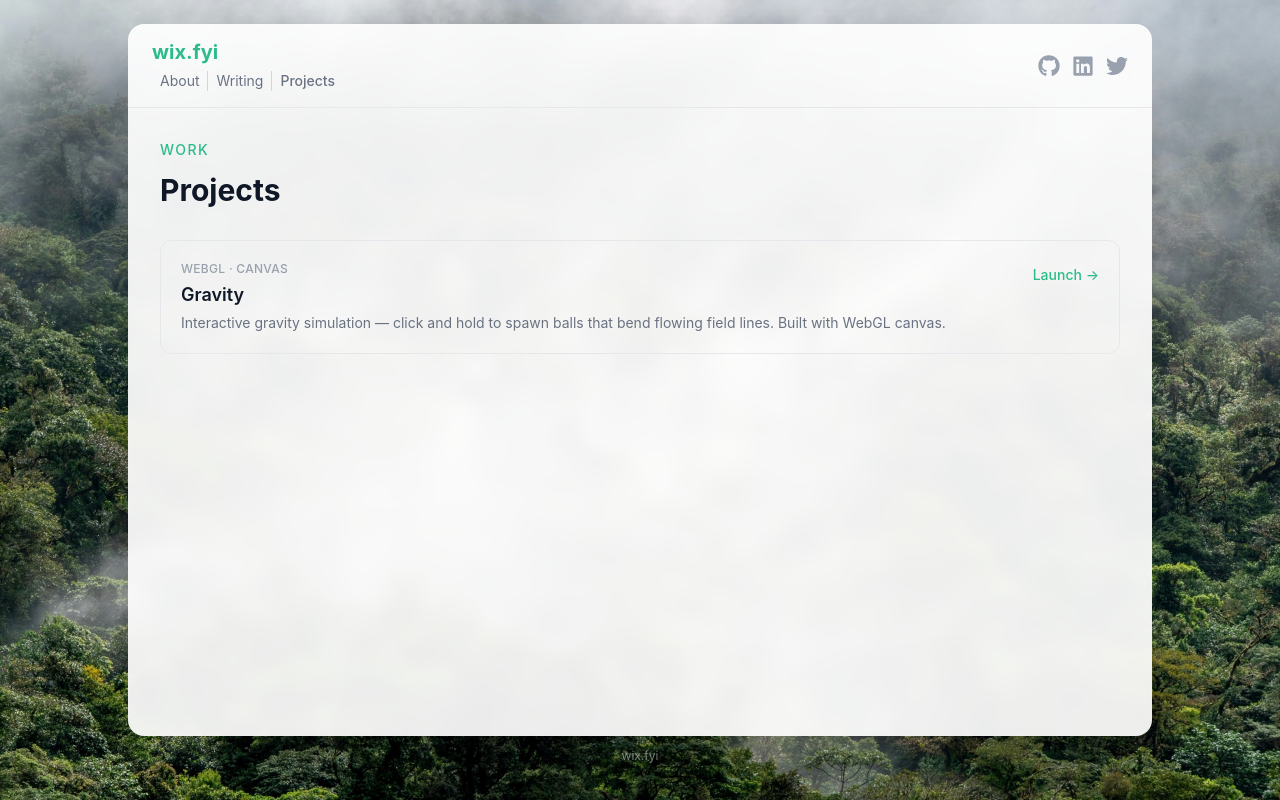
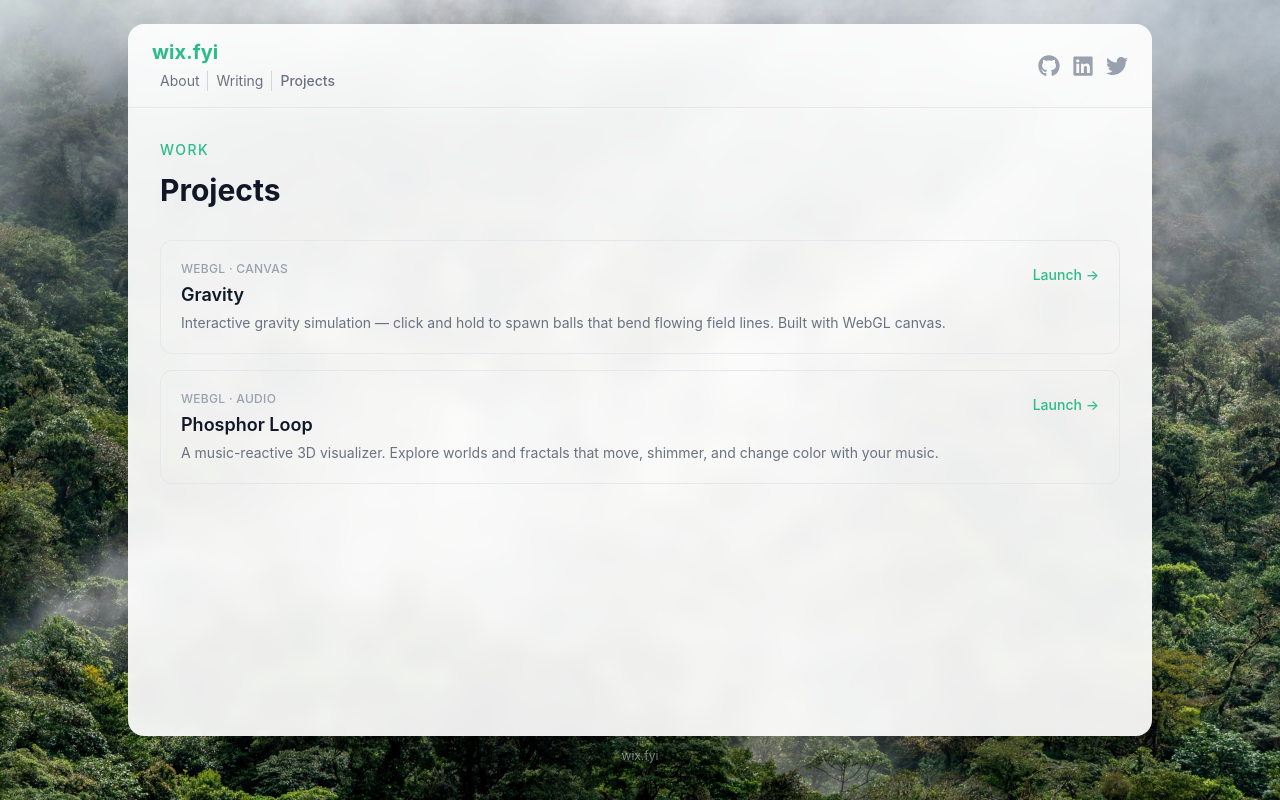
Before and after one commit to wickz80/wix.fyi, a Gatsby site: page /projects in a window 1280 px wide. Built offline with nearby package versions, Linux system fonts and the light colour scheme; Gatsby itself is replaced by a stand-in of ours.

Commit message:
Add Phosphor Loop to Projects and remove generated CDK diff

```diff
--- a/docs/phosphor-loop.md
+++ b/docs/phosphor-loop.md
@@ -1,9 +1,8 @@
 # Phosphor Loop infrastructure
 
-The [pre-deployment CDK diff](phosphor-loop-cdk.diff) was generated against live
-HostStack after the initial namespace-reservation change. The additional Gatsby
-asset ZIP hash change reflects local versus CI build outputs; the original site
-bucket, DNS records, certificate, and default CloudFront behavior are unchanged.
+Infrastructure code: [host-stack.ts](../cdk/lib/host-stack.ts).
+To inspect proposed changes against AWS, run `cd cdk && npx cdk diff HostStack`.
+Generated diff snapshots are not maintained in this repository.
 
 All permanent app infrastructure is in `cdk/lib/host-stack.ts`: a retained private
 bucket with encryption/public-access blocking/HTTPS enforcement, CloudFront
--- a/src/pages/projects.tsx
+++ b/src/pages/projects.tsx
@@ -8,6 +8,11 @@ const projects = [
     title: 'Gravity',
     description: 'Interactive gravity simulation — click and hold to spawn balls that bend flowing field lines. Built with WebGL canvas.',
     tag: 'WebGL · Canvas',
+  },
+  {
+    title: 'Phosphor Loop',
+    description: 'A music-reactive 3D visualizer. Explore worlds and fractals that move, shimmer, and change color with your music.',
+    tag: 'WebGL · Audio',
   },
 ];
 
@@ -36,6 +41,21 @@ const ProjectsPage: React.FC = () => {
                 <span className="text-brand text-sm font-medium whitespace-nowrap pt-1">Launch →</span>
               </div>
             </button>
+            <a
+              href="/loop/"
+              className="block w-full text-left p-5 rounded-xl border border-gray-200 hover:border-brand/50 hover:shadow-md transition-all group"
+            >
+              <div className="flex items-start justify-between gap-4">
+                <div>
+                  <p className="text-xs font-medium text-gray-400 uppercase tracking-wide mb-1">{projects[1].tag}</p>
+                  <h2 className="text-lg font-semibold text-gray-900 group-hover:text-brand transition-colors mb-1">
+                    {projects[1].title}
+                  </h2>
+                  <p className="text-sm text-gray-500">{projects[1].description}</p>
+                </div>
+                <span className="text-brand text-sm font-medium whitespace-nowrap pt-1">Launch →</span>
+              </div>
+            </a>
           </div>
         </div>
       </PageContainer>
```
Also changed, not shown: 1 other file.
